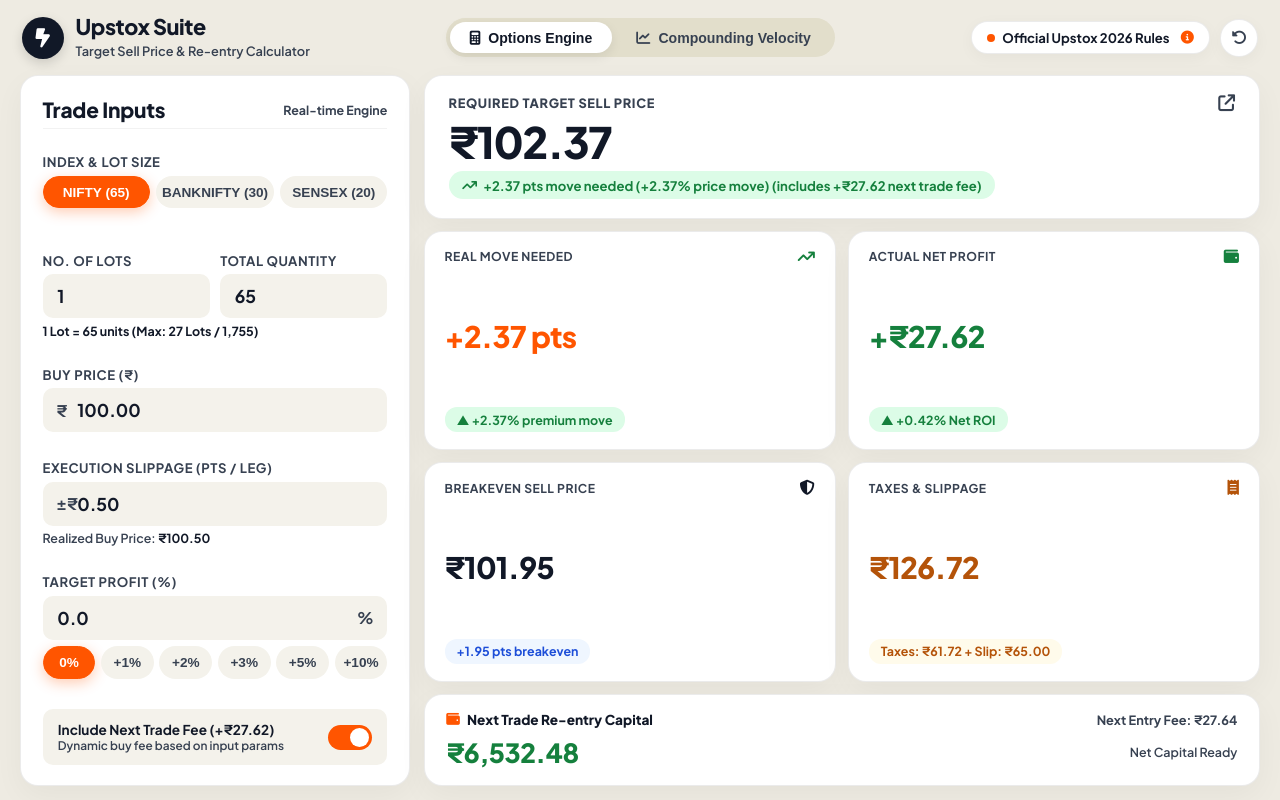
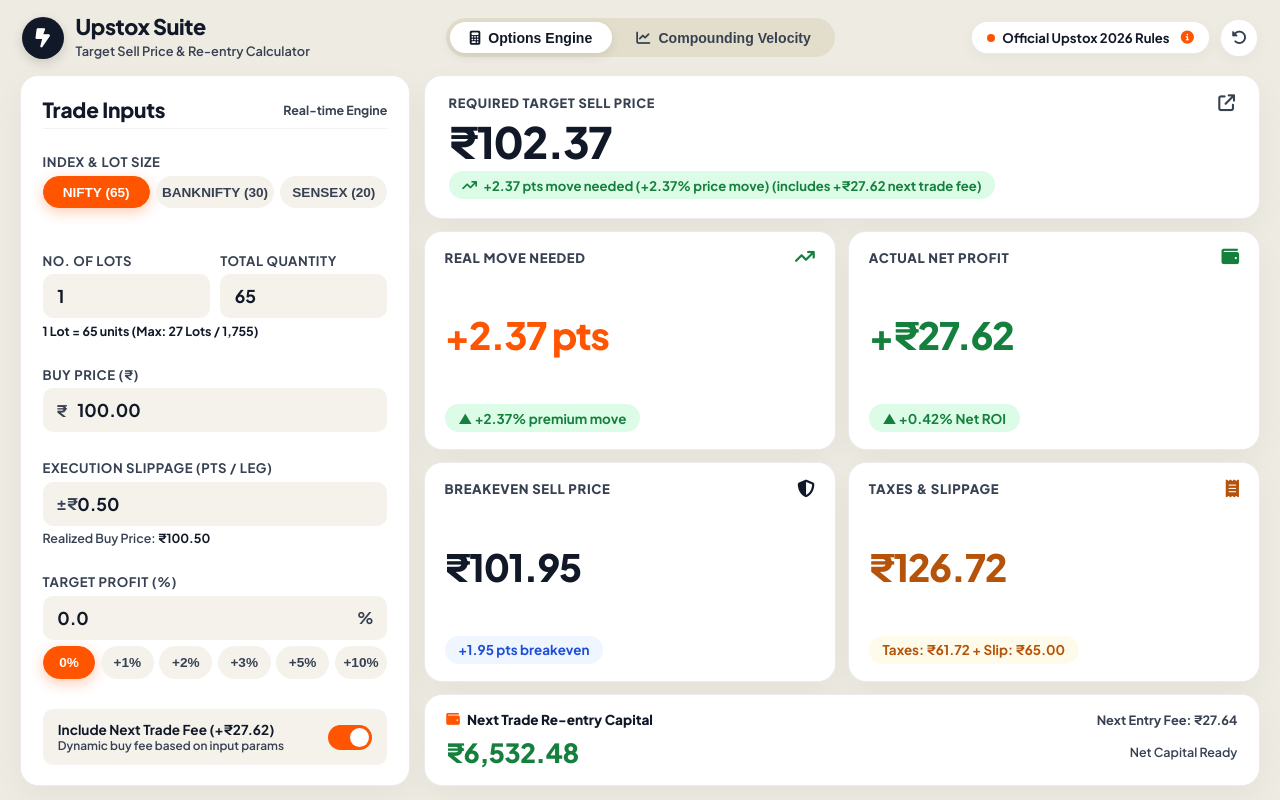
Before and after one commit to mohan1500a/upstox-calculator, a plain HTML site: page index.html in a window 1280 px wide. Drawn offline with Linux system fonts and the light colour scheme.

Commit message:
Scale metric card font sizes (2.35rem) and match typography to fill card spacing proportionally

```diff
--- a/index.html
+++ b/index.html
@@ -10,7 +10,7 @@
     <link href="https://fonts.googleapis.com/css2?family=Inter:wght@400;500;600;700&family=Plus+Jakarta+Sans:wght@500;600;700;800&display=swap" rel="stylesheet">
     <!-- FontAwesome Icons -->
     <link rel="stylesheet" href="https://cdnjs.cloudflare.com/ajax/libs/font-awesome/6.4.0/css/all.min.css">
-    <link rel="stylesheet" href="styles.css?v=20.0">
+    <link rel="stylesheet" href="styles.css?v=21.0">
 </head>
 <body>
     <div class="viewport-app">
@@ -383,6 +383,6 @@
         </div>
     </div>
 
-    <script src="app.js?v=20.0"></script>
+    <script src="app.js?v=21.0"></script>
 </body>
 </html>
--- a/styles.css
+++ b/styles.css
@@ -615,31 +615,31 @@
 }
 
 .card-tag {
-    font-size: 0.76rem;
-    font-weight: 700;
+    font-size: 0.82rem;
+    font-weight: 800;
     color: var(--text-muted);
     text-transform: uppercase;
-    letter-spacing: 0.04em;
+    letter-spacing: 0.05em;
 }
 
 .icon-corner {
-    font-size: 0.95rem;
+    font-size: 1.1rem;
 }
 
 .card-val {
     font-family: var(--font-heading);
-    font-size: 1.85rem;
+    font-size: 2.35rem;
     font-weight: 800;
-    margin: 0.15rem 0;
-    line-height: 1.1;
-    letter-spacing: -0.02em;
+    margin: 0.25rem 0;
+    line-height: 1.05;
+    letter-spacing: -0.03em;
 }
 
 .trend-pill {
-    font-size: 0.78rem;
+    font-size: 0.84rem;
     font-weight: 700;
-    padding: 0.28rem 0.75rem;
-    border-radius: 12px;
+    padding: 0.35rem 0.85rem;
+    border-radius: 14px;
     display: inline-block;
     width: fit-content;
 }
@@ -987,7 +987,7 @@
     }
 
     .card-val {
-        font-size: 1.45rem;
+        font-size: 1.75rem;
     }
 
     .hero-price {
```
